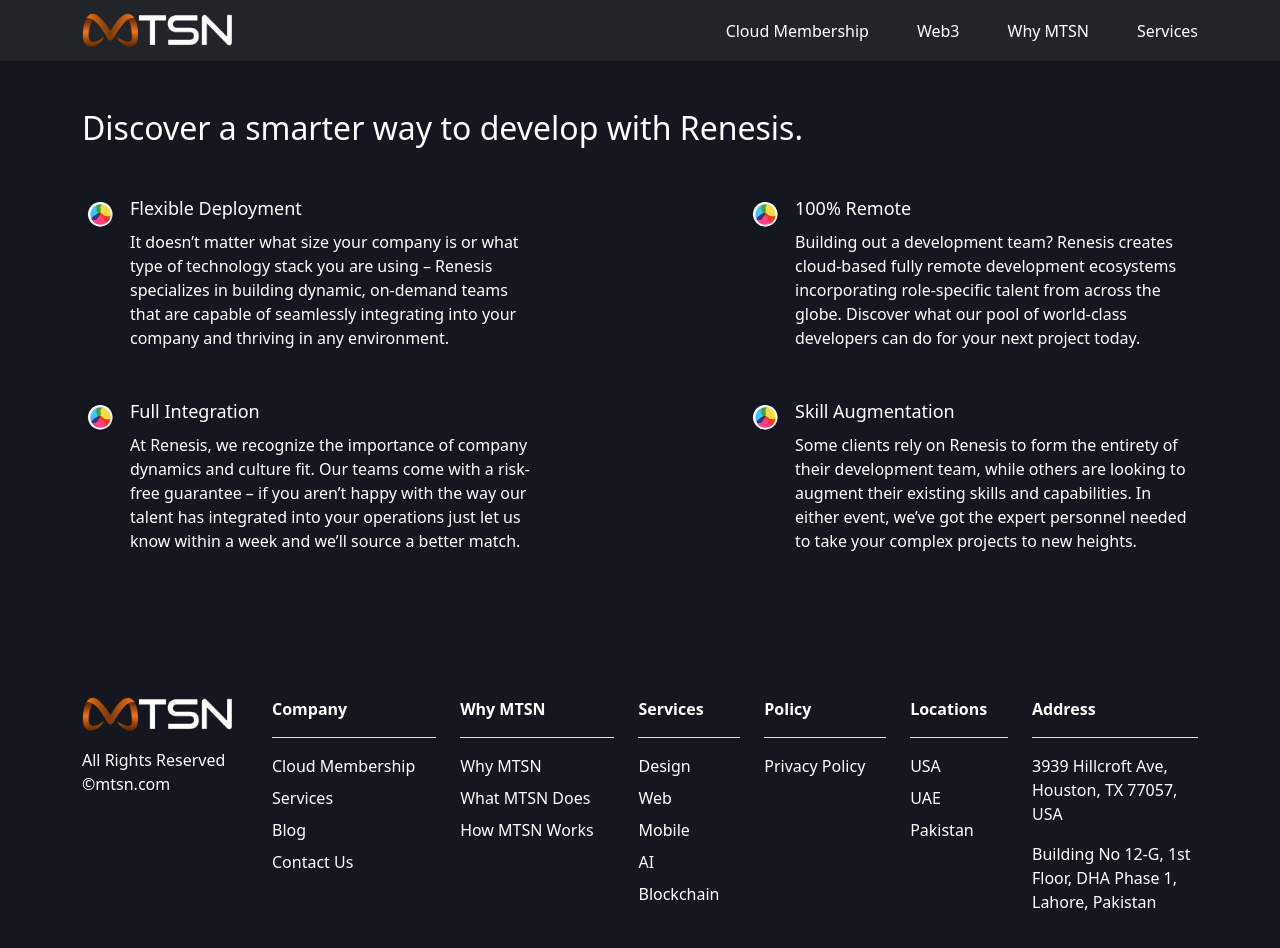
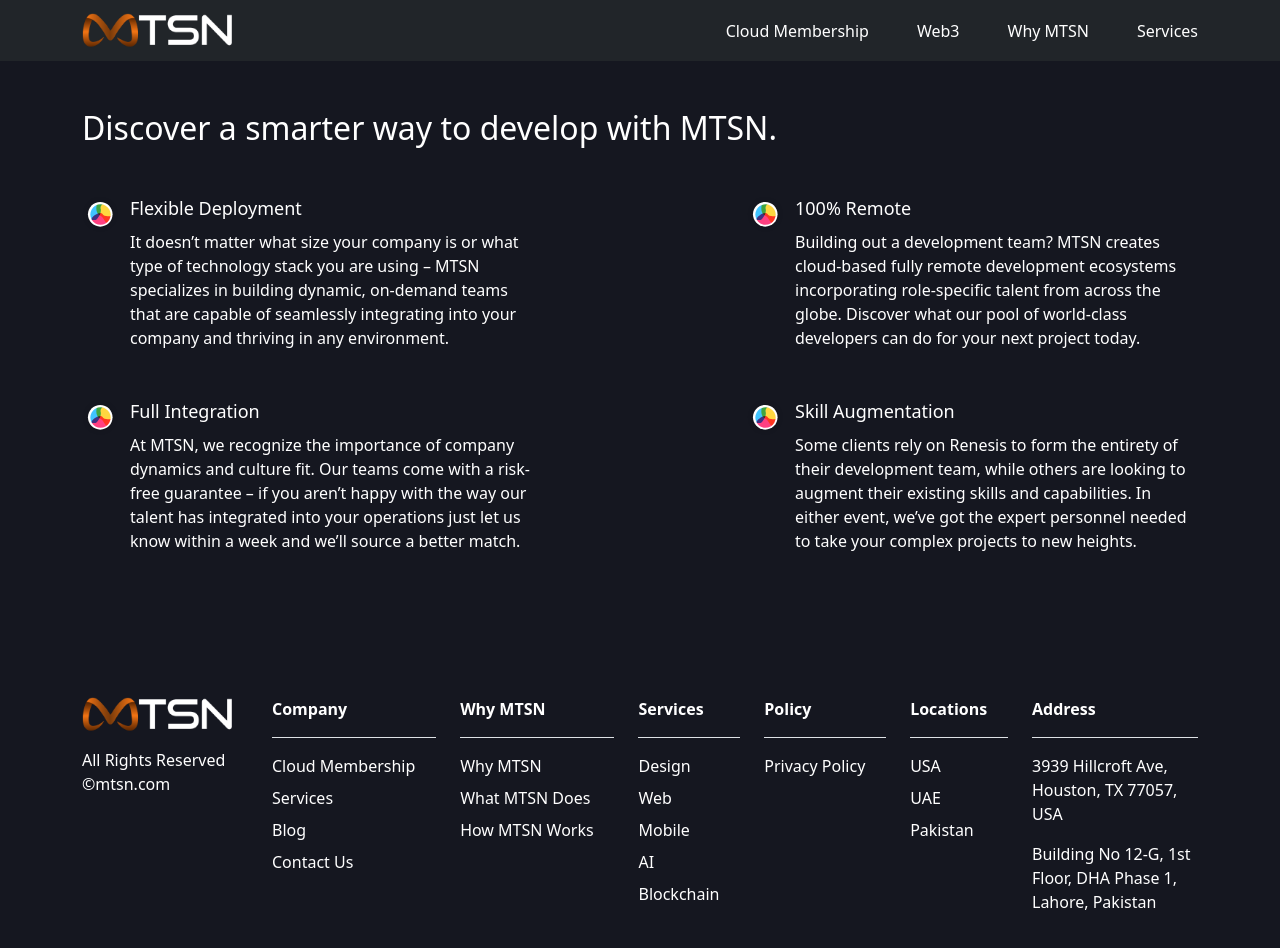
Before and after one commit to ihtshamali/MTSN, a Next.js app: page /Why-MTSN/HowTab in a window 1280 px wide. Shown: the top 948 px of the page. Built offline with nearby package versions, Linux system fonts and the light colour scheme.

Commit message:
Update HowTab.js

```diff
--- a/pages/Why-MTSN/HowTab.js
+++ b/pages/Why-MTSN/HowTab.js
@@ -9,7 +9,7 @@
                 <Container>
                     <Col className="col-xxl-6 col-lg-9">
                         <h2 className="mb-5 text-white">
-                            Discover a smarter way to develop with Renesis.
+                            Discover a smarter way to develop with MTSN.
                         </h2>
                     </Col>
                     <Row className="ui-features justify-content-between">
@@ -17,7 +17,7 @@
                             <div className="list-group-item p-0 pb-5 ps-5">
                                 <strong className="d-block fs18 fw500 pb-2">Flexible Deployment</strong>
                                 <p class="mb-0">It doesn’t matter what size your company is or what type of
-                                    technology stack you are using – Renesis specializes in building dynamic,
+                                    technology stack you are using – MTSN specializes in building dynamic,
                                     on-demand teams that are capable of seamlessly integrating into your
                                     company and thriving in any environment.
                                 </p>
@@ -28,7 +28,7 @@
                             <div className="list-group-item p-0 pb-5 ps-5">
                                 <strong className="d-block fs18 fw500 pb-2">100% Remote</strong>
                                 <p class="mb-0">
-                                    Building out a development team? Renesis creates cloud-based
+                                    Building out a development team? MTSN creates cloud-based
                                     fully remote development ecosystems incorporating role-specific talent from
                                     across the globe. Discover what our pool of world-class developers can do
                                     for your next project today.
@@ -40,7 +40,7 @@
                             <div className="list-group-item p-0 pb-5 ps-5">
                                 <strong className="d-block fs18 fw500 pb-2">Full Integration</strong>
                                 <p class="mb-0">
-                                    At Renesis, we recognize the importance of company dynamics and
+                                    At MTSN, we recognize the importance of company dynamics and
                                     culture fit. Our teams come with a risk-free guarantee – if you
                                     aren’t happy with the way our talent has integrated into your
                                     operations just let us know within a week and we’ll source a better match.
```
